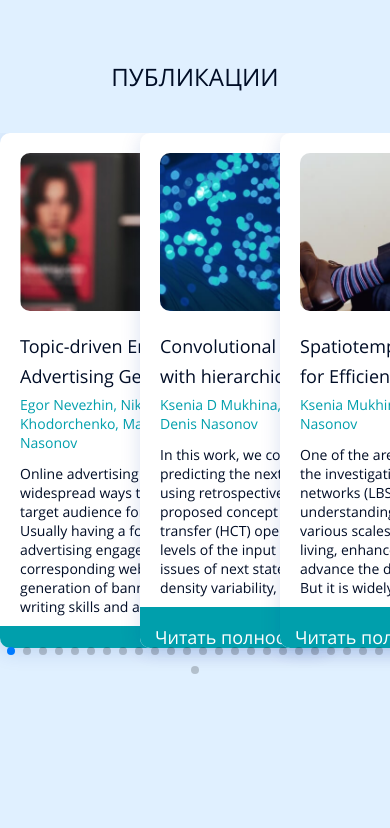
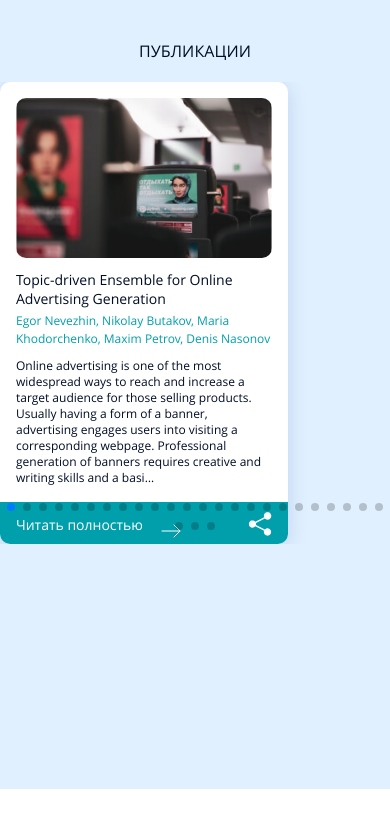
Before and after one commit to frontame/itmo-react, a React (Create React App) app: page / in a window 390 px wide. Shown: the top 828 px of the page. Built offline with nearby package versions, Linux system fonts and the light colour scheme.

Commit message:
mobile layout for Publications section in progress

```diff
--- a/src/components/Publication/styles.jsx
+++ b/src/components/Publication/styles.jsx
@@ -16,7 +16,13 @@ export const Container = styled.div`
   @media (max-width: 1280px) {
     width: 330px;
     height: 515px;
-    margin-bottom: 40px;
+    margin-bottom: 42px;
+  }
+
+  @media (max-width: 480px) {
+    width: 288px;
+    height: 462px;
+    margin-bottom: 0;
   }
 `;
 
@@ -33,6 +39,12 @@ export const ImageContainer = styled.div`
   @media (max-width: 1280px) {
     width: 291px;
     height: 158px;
+  }
+
+  @media (max-width: 480px) {
+    width: 256px;
+    height: 160px;
+    padding: 16px 16px 0;
   }
 `;
 
@@ -52,20 +64,36 @@ export const Information = styled.div`
     padding-bottom: 10px;
     min-height: unset;
   }
+
+  @media (max-width: 480px) {
+    padding: 12px 16px 16px;
+  }
 `;
 
 export const Title = styled.h4`
   font: 600 18px/30px OpenSans;
   color: #000d26;
   margin: 0 0 4px;
+
+  @media (max-width: 480px) {
+    font-size: 14px;
+    line-height: 19px;
+  }
 `;
 
 export const Authors = styled.p`
   font: italic 400 14px/19px OpenSans;
   color: #009fac;
   margin: 0 0 20px;
+
   @media (max-width: 1280px) {
     margin-bottom: 12px;
+  }
+
+  @media (max-width: 480px) {
+    font-size: 12px;
+    line-height: 18px;
+    margin-bottom: 10px;
   }
 `;
 
@@ -73,6 +101,10 @@ export const Limb = styled.p`
   font: 400 14px/19px OpenSans;
   color: #000d26;
   margin: 0;
+
+  @media (max-width: 480px) {
+    font: var(--main-12);
+  }
 `;
 
 export const Links = styled.div`
@@ -95,11 +127,16 @@ export const Links = styled.div`
 
   @media (max-width: 1280px) {
     height: 60px;
-    padding-left: 15px;
-    padding-right: 15px;
+    padding-top: 15px;
+    padding-bottom: 15px;
     position: static;
     left: unset;
     bottom: unset;
+  }
+
+  @media (max-width: 480px) {
+    height: 44px;
+    padding: 12px 16px;
   }
 `;
 
@@ -111,6 +148,11 @@ export const LinkText = styled.a`
   padding-right: 8px;
   box-sizing: border-box;
   cursor: pointer;
+
+  @media (max-width: 480px) {
+    font-size: 14px;
+    line-height: 19px;
+  }
 
   &::after {
     content: '';
@@ -124,6 +166,10 @@ export const LinkText = styled.a`
     width: 24px;
     height: 24px;
     transition: all 0.3s linear;
+
+    @media (max-width: 1280px) {
+      right: -32px;
+    }
   }
 
   &:hover::after {
--- a/src/components/Publications/index.jsx
+++ b/src/components/Publications/index.jsx
@@ -1,4 +1,4 @@
-import { useRef } from 'react';
+import { useEffect, useRef, useState } from 'react';
 import { Swiper, SwiperSlide } from 'swiper/react';
 import { Pagination } from 'swiper';
 import 'swiper/css';
@@ -13,6 +13,8 @@ import Publication from '../Publication';
 const Publications = () => {
   const { data } = store.publications;
 
+  const [slides, setSlides] = useState(3);
+
   const prevButtonRef = useRef(null);
   const nextButtonRef = useRef(null);
 
@@ -24,6 +26,13 @@ const Publications = () => {
     nextButtonRef.current.click();
   };
 
+  useEffect(() => {
+    const screenWidth = document.documentElement.clientWidth;
+
+    if (screenWidth < 1280) setSlides(2);
+    if (screenWidth < 660) setSlides(1);
+  }, []);
+
   return (
     <Section>
       <Container>
@@ -32,7 +41,7 @@ const Publications = () => {
         <SwiperButton direction="next" onClick={handleNextClick} />
         <Swiper
           spaceBetween={30}
-          slidesPerView={3}
+          slidesPerView={slides}
           pagination
           modules={[Pagination]}
         >
--- a/src/components/Publications/styles.jsx
+++ b/src/components/Publications/styles.jsx
@@ -6,7 +6,12 @@ export const Section = styled.section`
 
   @media (max-width: 1280px) {
     padding-top: 60px;
-    padding-bottom: 333px;
+    padding-bottom: 290px;
+  }
+
+  @media (max-width: 480px) {
+    padding-top: 40px;
+    padding-bottom: 245px;
   }
 `;
 
@@ -33,4 +38,10 @@ export const Title = styled.h2`
     line-height: 33px;
     margin-bottom: 40px;
   }
+
+  @media (max-width: 480px) {
+    font-size: 16px;
+    line-height: 22px;
+    margin-bottom: 20px;
+  }
 `;
```
